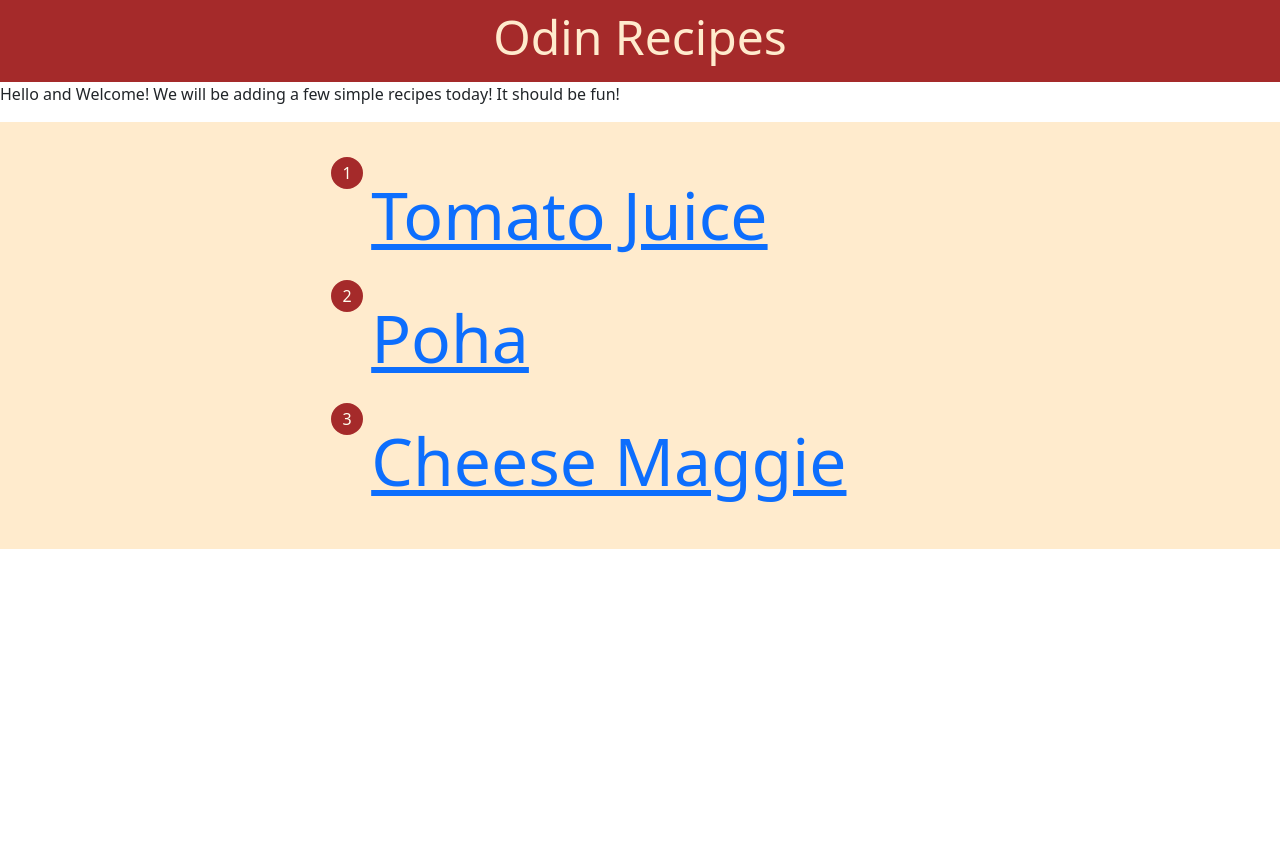
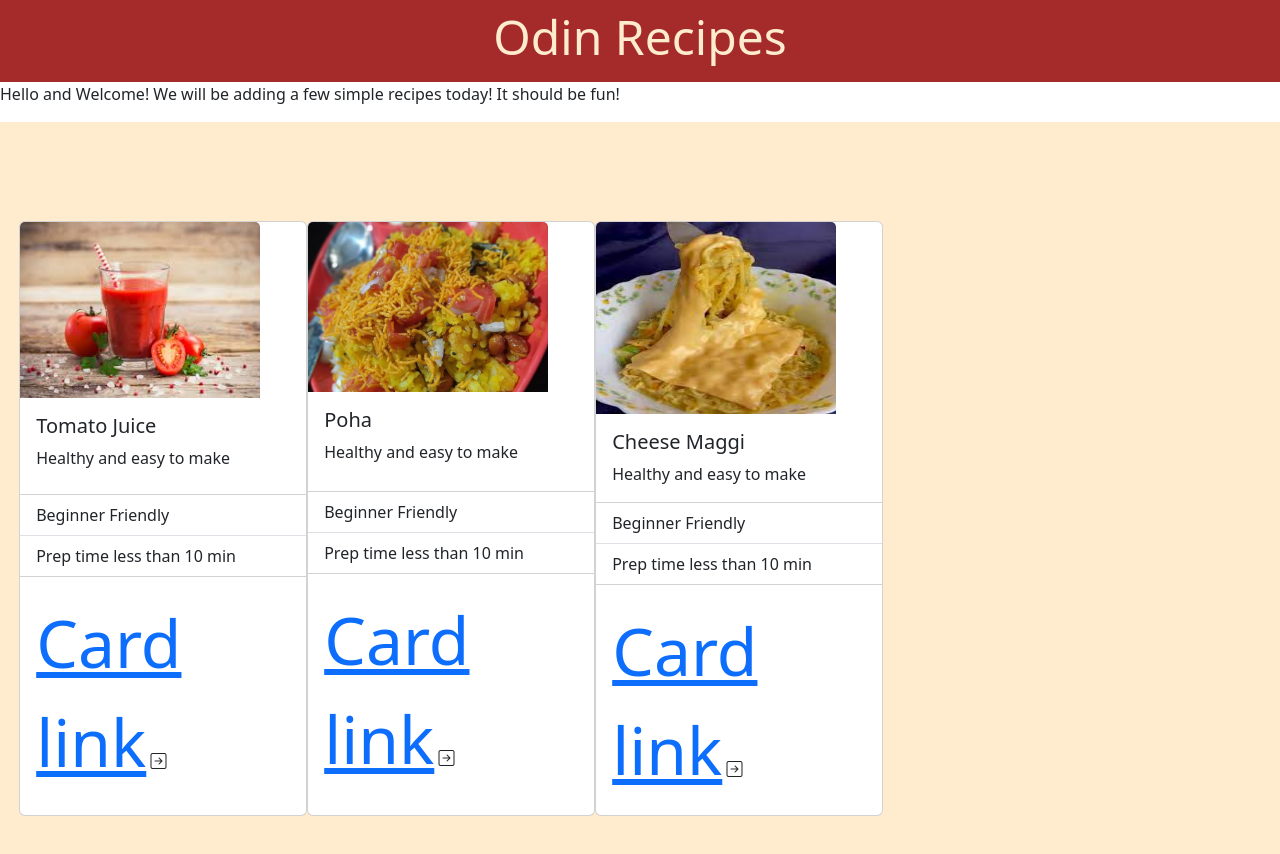
Before and after one commit to Adamnson/odin-recipes, a plain HTML site: page index.html in a window 1280 px wide. Before the commit the page ends 800 px from the top, so only its background shows below. Drawn offline with nearby package versions, Linux system fonts and the light colour scheme.

Commit message:
replace menu list with cards, add bootstrap icons

```diff
--- a/index.html
+++ b/index.html
@@ -6,6 +6,7 @@
   <link href="https://cdn.jsdelivr.net/npm/bootstrap@5.3.3/dist/css/bootstrap.min.css"
    rel="stylesheet" integrity="sha384-QWTKZyjpPEjISv5WaRU9OFeRpok6YctnYmDr5pNlyT2bRjXh0JMhjY6hW+ALEwIH"
     crossorigin="anonymous">
+    <link rel="stylesheet" href="https://cdn.jsdelivr.net/npm/bootstrap-icons@1.3.0/font/bootstrap-icons.css">
    <link rel="stylesheet" href="style.css"/>
   <title>Odin Recipe Book</title>
 </head>
@@ -16,14 +17,53 @@
   <p>Hello and Welcome! We will be adding a few simple recipes today!
     It should be fun!</p>
   <div class="counters">
-    <ul id="recipes">
-      <li class="section" id="tomato-juice" >
-        <a href="recipes/tomato-juice.html">Tomato Juice</a></li>
-      <li class="section" id="poha">
-        <a href="recipes/poha.html">Poha</a></li>
-      <li class="section" id="maggie">
-        <a href="recipes/cheese-maggie.html">Cheese Maggie</a></li>
-    </ul>
+    <div class="card" style="width: 18rem;">
+      <img class="card-img-top" src="images/tomato-juice.jpeg" alt="Tomato Juice">
+      <div class="card-body">
+        <h5 class="card-title">Tomato Juice</h5>
+        <p class="card-text">Healthy and easy to make</p>
+      </div>
+      <ul class="list-group list-group-flush">
+        <li class="list-group-item">Beginner Friendly</li>
+        <li class="list-group-item">Prep time less than 10 min</li>
+      </ul>
+      <div class="card-body">
+        <a href="recipes/tomato-juice.html" class="card-link">Card link</a>
+        <i class="bi bi-arrow-right-square"></i>
+      </div>
+    </div>
+
+    <div class="card" style="width: 18rem;">
+      <img class="card-img-top" src="images/kanda-batata-poha.jpg" alt="Tomato Juice">
+      <div class="card-body">
+        <h5 class="card-title">Poha</h5>
+        <p class="card-text">Healthy and easy to make</p>
+      </div>
+      <ul class="list-group list-group-flush">
+        <li class="list-group-item">Beginner Friendly</li>
+        <li class="list-group-item">Prep time less than 10 min</li>
+      </ul>
+      <div class="card-body">
+        <a href="recipes/poha.html" class="card-link">Card link</a>
+        <i class="bi bi-arrow-right-square"></i>
+      </div>
+    </div>
+
+    <div class="card" style="width: 18rem;">
+      <img class="card-img-top" src="images/maggie.jpeg" alt="Tomato Juice">
+      <div class="card-body">
+        <h5 class="card-title">Cheese Maggi</h5>
+        <p class="card-text">Healthy and easy to make</p>
+      </div>
+      <ul class="list-group list-group-flush">
+        <li class="list-group-item">Beginner Friendly</li>
+        <li class="list-group-item">Prep time less than 10 min</li>
+      </ul>
+      <div class="card-body">
+        <a href="recipes/cheese-maggie.html" class="card-link">Card link</a>
+        <i class="bi bi-arrow-right-square"></i>
+      </div>
+    </div>
   </div>
 </body>
 </html>
--- a/style.css
+++ b/style.css
@@ -42,6 +42,7 @@ a {
   text-align: left;
   padding: 1.2rem;
   counter-reset: section-counter;
+  display: flex;
 }
 
 .container {
@@ -115,3 +116,12 @@ button {
   width: 100%;
   height: 5em;
 }
+
+.card {
+margin-block: 5rem;
+}
+
+.card-img-top {
+  max-width: 15rem;
+  max-height: 12rem;
+}
```
Also changed, not shown: recipes/cheese-maggie.html (+3 -1 lines), recipes/poha.html (+3 -1 lines), recipes/tomato-juice.html (+3 -1 lines).
